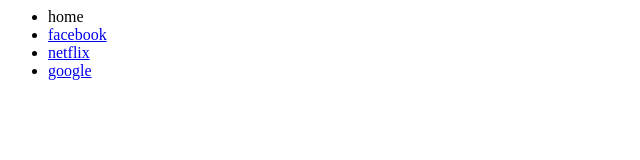
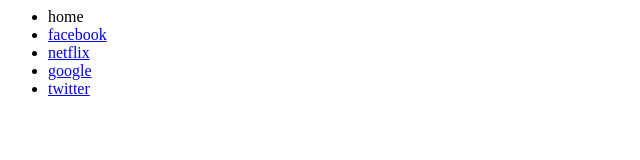
Before and after one commit to 3Dre/my-first-advanced-repo, a plain HTML site: page index.html in a window 1280 px wide. Shown: the full height of the page, 0-640 px from the left. Drawn offline with Linux system fonts and the light colour scheme.

Commit message:
Update index.html
added twitter link

```diff
--- a/index.html
+++ b/index.html
@@ -4,7 +4,8 @@
 <li><a>home</a></li>
 <li><a href="https://facebook.com">facebook</a></li>
 <li><a href="https://netflix.com">netflix</a></li>
- <li><a href="https://google.com">google</a></li>
+<li><a href="https://google.com">google</a></li>
+<li><a href="https://twitter.com">twitter</a></li>
 </ul>
 </nav>
 </html>
```
